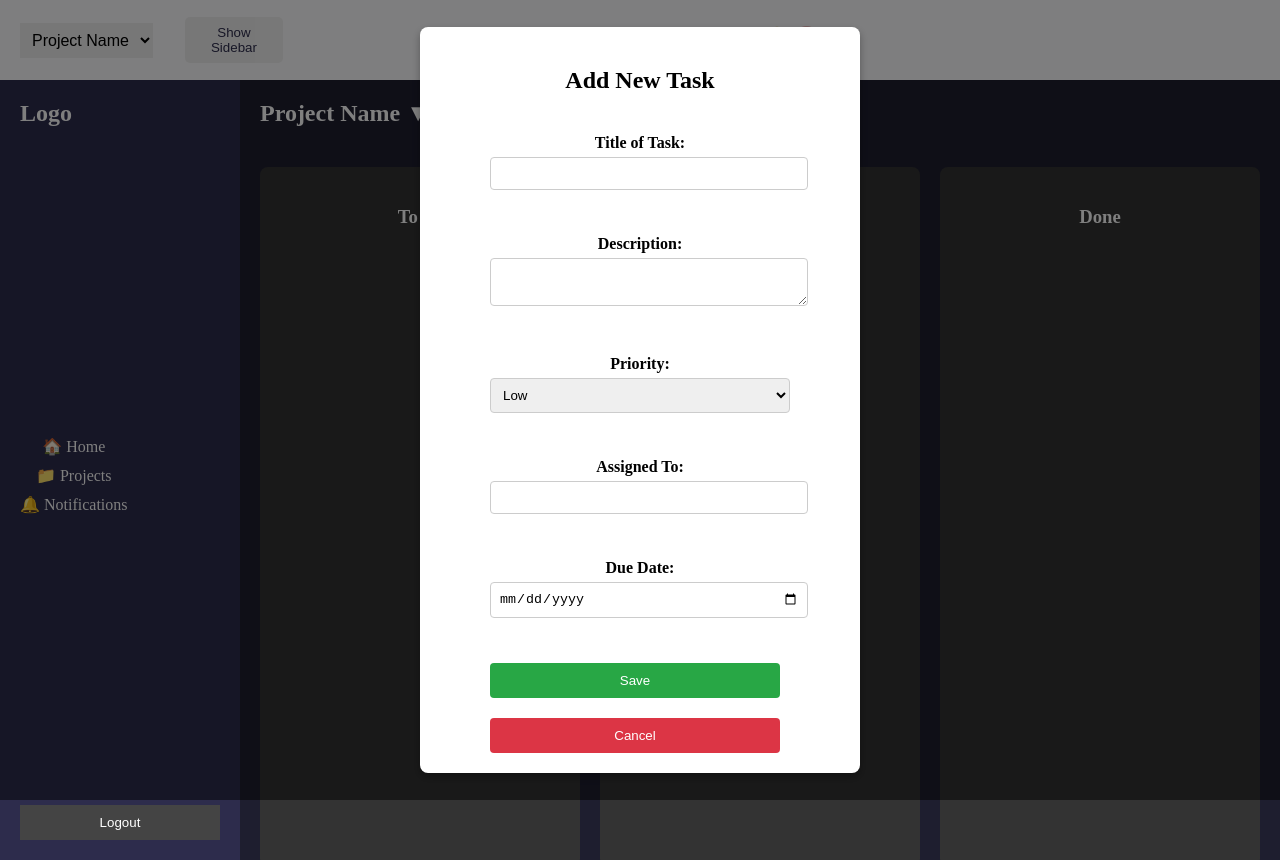
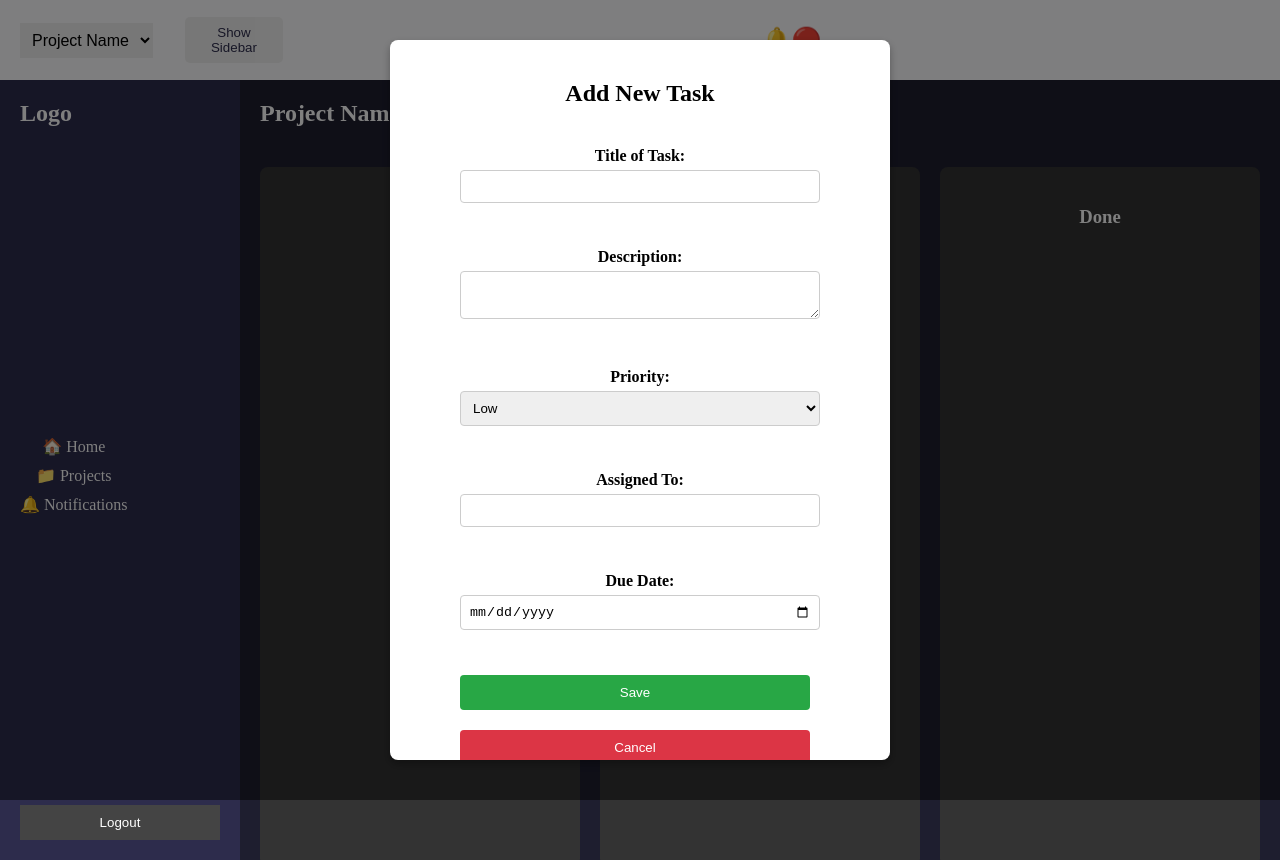
Before and after one commit to Sonwabiso1/task-management-app, a React (Create React App) app in the folder client/: page / in a window 1280 px wide. Both pictures are taken after a click on the link "📁 Projects". Built offline with nearby package versions, Linux system fonts and the light colour scheme.

Commit message:
Made the modal fit
The modal content fits now

```diff
--- a/client/src/components/TaskModal.js
+++ b/client/src/components/TaskModal.js
@@ -9,6 +9,7 @@ export default function TaskModal({ onClose, onSave }) {
         assignedTo: '',
         dueDate: ''
     });
+    const [error, setError] = useState('');
 
     const handleChange = (e) => {
         const { name, value } = e.target;
@@ -16,25 +17,54 @@ export default function TaskModal({ onClose, onSave }) {
     };
 
     const handleSave = () => {
+        // Validation: Check if any required field is missing
+        if (!form.title || !form.description || !form.assignedTo || !form.dueDate) {
+            setError('Please fill in all required fields.');
+            return; // Prevent form submission if validation fails
+        }
+
         onSave(form); // Pass the form data back to Dashboard
+        sendNotification(form.assignedTo, form.title); // Notify the assigned person
+        onClose(); // Close the modal after saving
+    };
+
+    const sendNotification = (assignedTo, taskTitle) => {
+        // Mock function to simulate sending a notification
+        alert(`Notification sent to ${assignedTo} for task: ${taskTitle}`);
     };
 
     return (
         <div className="modal-overlay">
             <div className="modal">
                 <h2>Add New Task</h2>
-                <form>
+                <form onSubmit={(e) => e.preventDefault()}>
+                    {error && <p className="error-message">{error}</p>}
                     <label>
                         Title of Task:
-                        <input type="text" name="title" value={form.title} onChange={handleChange} />
+                        <input
+                            type="text"
+                            name="title"
+                            value={form.title}
+                            onChange={handleChange}
+                            required
+                        />
                     </label>
                     <label>
                         Description:
-                        <textarea name="description" value={form.description} onChange={handleChange} />
+                        <textarea
+                            name="description"
+                            value={form.description}
+                            onChange={handleChange}
+                            required
+                        />
                     </label>
                     <label>
                         Priority:
-                        <select name="priority" value={form.priority} onChange={handleChange}>
+                        <select
+                            name="priority"
+                            value={form.priority}
+                            onChange={handleChange}
+                        >
                             <option value="Low">Low</option>
                             <option value="Medium">Medium</option>
                             <option value="High">High</option>
@@ -42,11 +72,23 @@ export default function TaskModal({ onClose, onSave }) {
                     </label>
                     <label>
                         Assigned To:
-                        <input type="text" name="assignedTo" value={form.assignedTo} onChange={handleChange} />
+                        <input
+                            type="text"
+                            name="assignedTo"
+                            value={form.assignedTo}
+                            onChange={handleChange}
+                            required
+                        />
                     </label>
                     <label>
                         Due Date:
-                        <input type="date" name="dueDate" value={form.dueDate} onChange={handleChange} />
+                        <input
+                            type="date"
+                            name="dueDate"
+                            value={form.dueDate}
+                            onChange={handleChange}
+                            required
+                        />
                     </label>
                     <button type="button" onClick={handleSave}>Save</button>
                     <button type="button" onClick={onClose}>Cancel</button>
--- a/client/src/styles/Admin/adminTasks.css
+++ b/client/src/styles/Admin/adminTasks.css
@@ -146,3 +146,73 @@
     background-color: #dc3545;
     color: white;
 }
+
+/* Modal Overlay */
+.modal-overlay {
+    position: fixed;
+    top: 0;
+    left: 0;
+    width: 100%;
+    height: 100%;
+    background: rgba(0, 0, 0, 0.5);
+    display: flex;
+    align-items: center;
+    justify-content: center;
+    z-index: 1000;
+    padding: 20px; /* Adds padding to ensure content is not clipped */
+    box-sizing: border-box;
+}
+
+/* Modal Container */
+.modal {
+    background: white;
+    padding: 20px;
+    width: 90vw; /* Use 90% of the viewport width */
+    max-width: 500px; /* Set a max-width to control its maximum size */
+    max-height: 90vh; /* Use 90% of the viewport height */
+    overflow-y: auto; /* Adds scrolling only if needed */
+    border-radius: 8px;
+    box-shadow: 0 4px 8px rgba(0, 0, 0, 0.3);
+    box-sizing: border-box;
+}
+
+/* Ensure buttons and labels are easily visible */
+.modal h2 {
+    margin-bottom: 20px;
+}
+
+.modal label {
+    display: block;
+    margin-bottom: 10px;
+    font-weight: bold;
+}
+
+.modal input,
+.modal textarea,
+.modal select {
+    width: 100%;
+    padding: 8px;
+    margin: 5px 0 15px;
+    border-radius: 4px;
+    border: 1px solid #ccc;
+    box-sizing: border-box;
+}
+
+/* Modal Buttons */
+.modal button {
+    padding: 10px;
+    border: none;
+    border-radius: 4px;
+    cursor: pointer;
+    margin-right: 10px;
+}
+
+.modal button:first-of-type {
+    background-color: #28a745;
+    color: white;
+}
+
+.modal button:last-of-type {
+    background-color: #dc3545;
+    color: white;
+}
```
